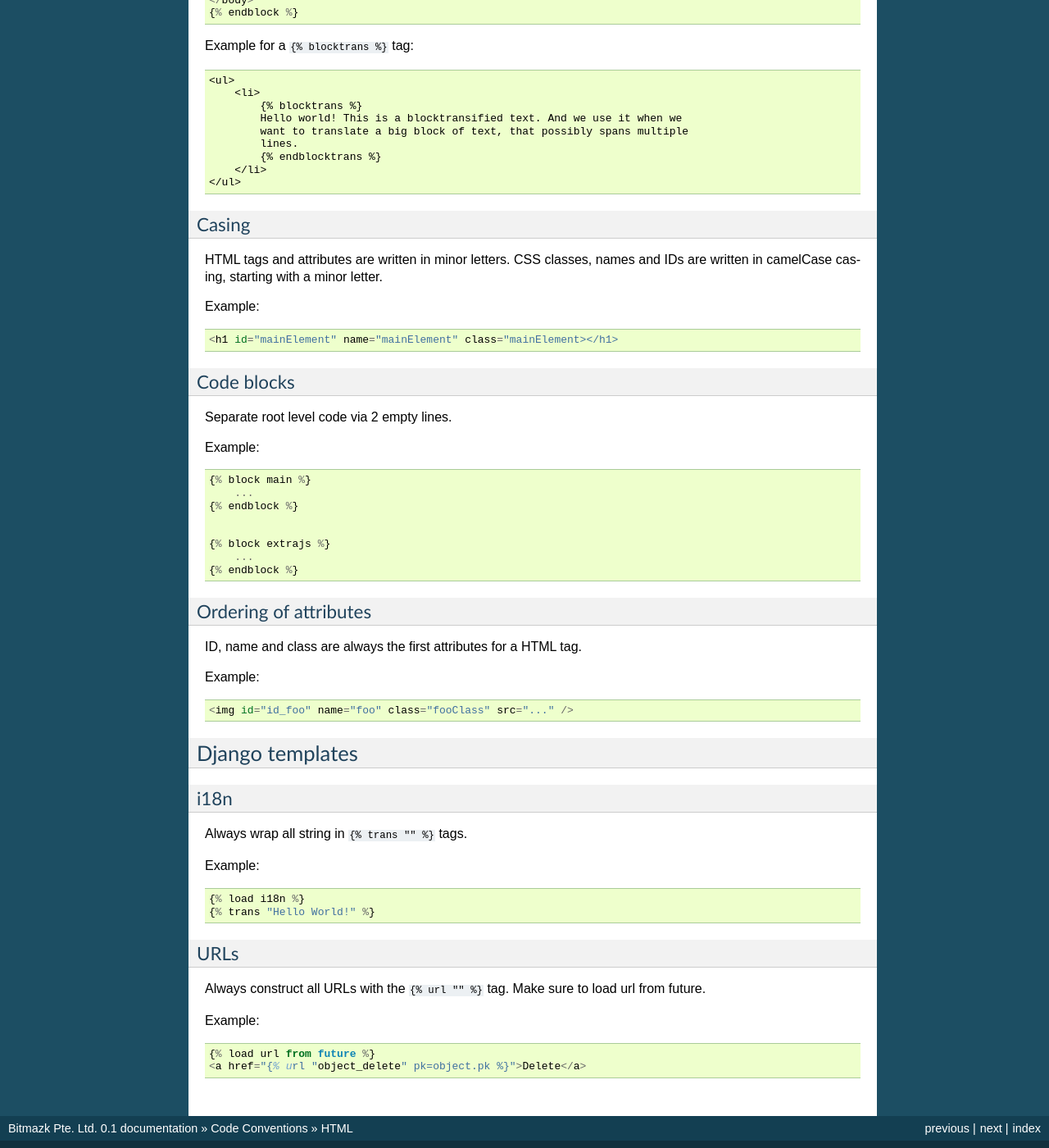
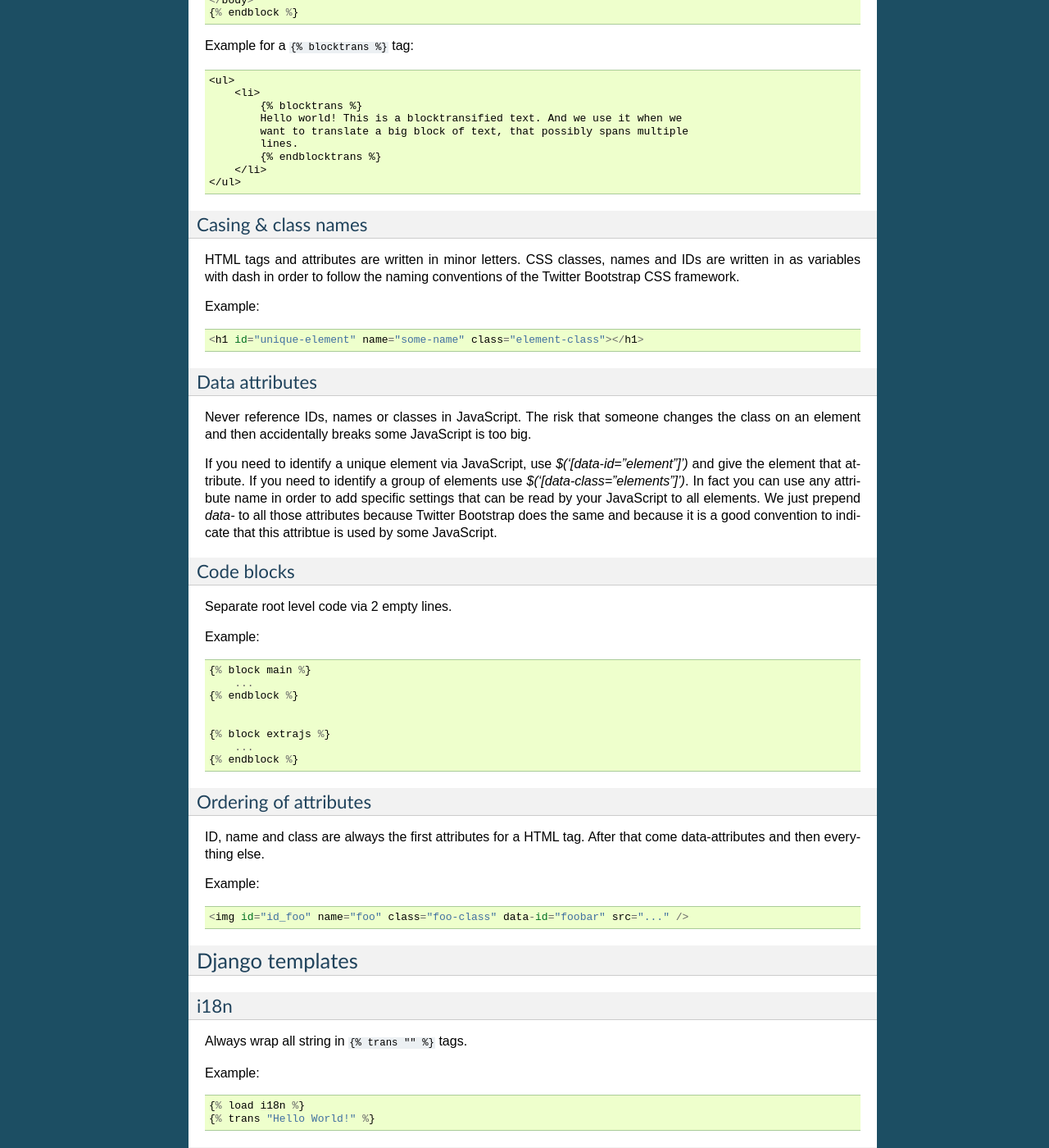
Before and after one commit to bitlabstudio/bitmazk-book, a Sphinx documentation site: the page built from docs/code_conventions/html.rst, in a window 1280 px wide and 1400 px high, scrolled down 742 px. Shown: the whole window at 82% size. Built offline with Sphinx 7.4.7, drawn with Linux system fonts in a browser that asks for light colours; formulas are drawn with MathJax 3; pages that are not in the unit, such as notebooks, are missing from menus; some of the changed text lies outside the part shown.

Commit message:
Added conventions about data-attributes

```diff
--- a/docs/code_conventions/html.rst
+++ b/docs/code_conventions/html.rst
@@ -57,15 +57,32 @@ Example for a ``{% blocktrans %}`` tag::
     </ul>
 
 
-Casing
-++++++
+Casing & class names
+++++++++++++++++++++
 
 HTML tags and attributes are written in minor letters. CSS classes, names and
-IDs are written in camelCase casing, starting with a minor letter.
+IDs are written in as variables with dash in order to follow the naming
+conventions of the Twitter Bootstrap CSS framework.
 
 Example::
 
-    <h1 id="mainElement" name="mainElement" class="mainElement></h1>
+    <h1 id="unique-element" name="some-name" class="element-class"></h1>
+
+
+Data attributes
++++++++++++++++
+
+Never reference IDs, names or classes in JavaScript. The risk that someone
+changes the class on an element and then accidentally breaks some JavaScript
+is too big.
+
+If you need to identify a unique element via JavaScript, use
+`$('[data-id="element"]')` and give the element that attribute. If you need to
+identify a group of elements use `$('[data-class="elements"]')`. In fact you
+can use any attribute name in order to add specific settings that can be read
+by your JavaScript to all elements. We just prepend `data-` to all those
+attributes because Twitter Bootstrap does the same and because it is a good
+convention to indicate that this attribtue is used by some JavaScript.
 
 
 Code blocks
@@ -86,11 +103,12 @@ Example::
 
 Ordering of attributes
 ++++++++++++++++++++++
-ID, name and class are always the first attributes for a HTML tag.
+ID, name and class are always the first attributes for a HTML tag. After that
+come data-attributes and then everything else.
 
 Example::
 
-    <img id="id_foo" name="foo" class="fooClass" src="..." />
+    <img id="id_foo" name="foo" class="foo-class" data-id="foobar" src="..." />
 
 
 Django templates
```
Also changed, not shown: docs/infrastructure/time_tracking.rst (+38 -1 lines).
